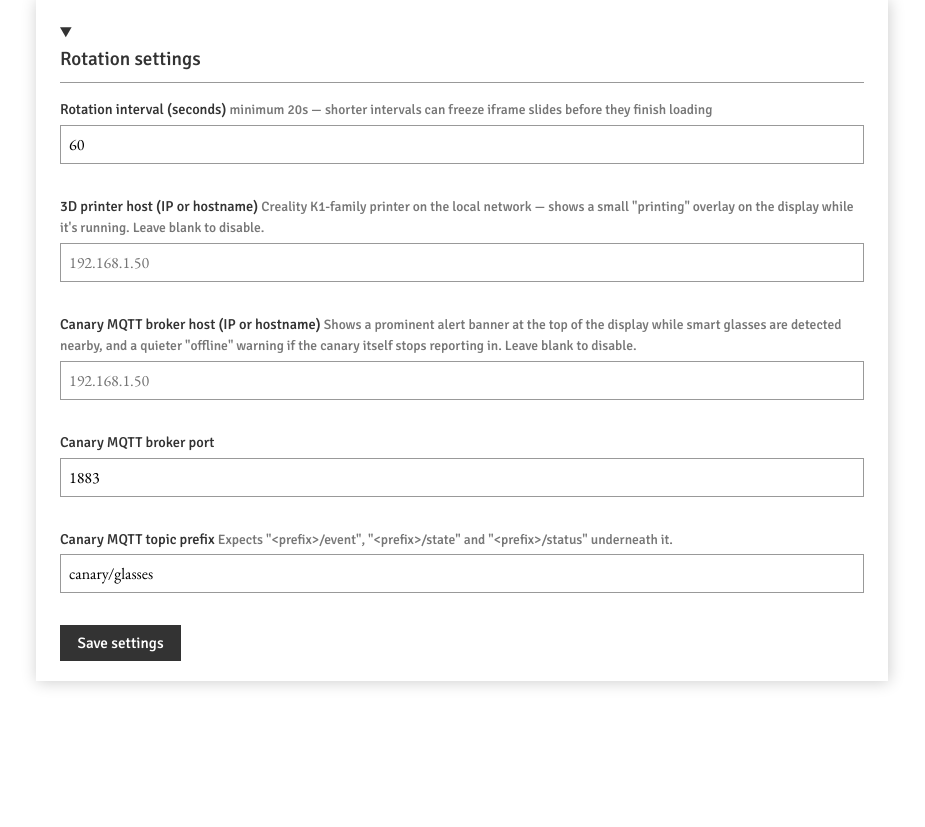
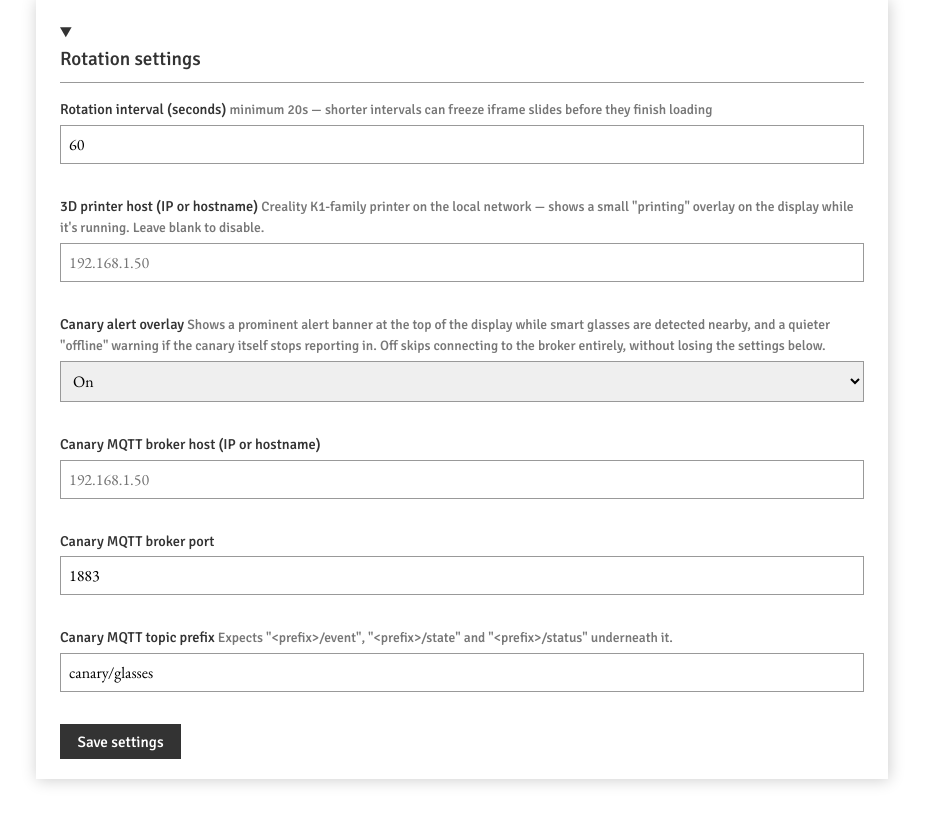
Before and after one commit to paulloth1/krautspaceTV, a FastAPI app: page / in a window 1280 px wide, after a click on "Rotation settings". Shown: the part 1042-1869 px from the top of the page, without its empty margins (178-1103 px from the left). Before the commit the page ends 1729 px from the top, so only its background shows below. Run offline with FastAPI, Linux system fonts and the light colour scheme; data comes from the database, SQL or seed files in the repository; data that the repository does not hold is empty.

Commit message:
Add an on/off toggle for the canary alert overlay
Previously the only way to disable it was clearing the broker host, which
throws away the rest of the config too. Now a dedicated canary_enabled
setting (defaulting to "yes", so existing configs keep working
unchanged) gates it - off skips connecting to the broker entirely rather
than just hiding the overlay client-side, and takes effect within
CONFIG_RECHECK_INTERVAL like any other settings change.

Co-Authored-By: Claude Sonnet 5 <noreply@anthropic.com>

```diff
--- a/backend/app.py
+++ b/backend/app.py
@@ -184,8 +184,12 @@ CANDY_DARK_CSS = """
 
 
 async def _canary_config() -> canary.CanaryConfig | None:
-    """Settings for canary.canary_listener_loop(), or None if unconfigured.
-    Re-read on every (re)connect attempt, not cached - see that function."""
+    """Settings for canary.canary_listener_loop(), or None if unconfigured or
+    switched off. Re-read on every (re)connect attempt, not cached - see that
+    function - so the toggle also takes effect within CONFIG_RECHECK_INTERVAL
+    of being flipped, not just on a service restart."""
+    if (await db.get_setting("canary_enabled", "yes")) != "yes":
+        return None
     host = (await db.get_setting("canary_mqtt_host", "")).strip()
     if not host:
         return None
@@ -554,6 +558,7 @@ async def admin(request: Request):
     slides = await db.list_slides()
     interval = await db.get_setting("rotation_interval_seconds", "60")
     printer_host = await db.get_setting("printer_host", "")
+    canary_enabled = await db.get_setting("canary_enabled", "yes")
     canary_mqtt_host = await db.get_setting("canary_mqtt_host", "")
     canary_mqtt_port = await db.get_setting("canary_mqtt_port", "1883")
     canary_topic_prefix = await db.get_setting("canary_topic_prefix", "canary/glasses")
@@ -566,6 +571,7 @@ async def admin(request: Request):
             "registry": REGISTRY,
             "rotation_interval": interval,
             "printer_host": printer_host,
+            "canary_enabled": canary_enabled,
             "canary_mqtt_host": canary_mqtt_host,
             "canary_mqtt_port": canary_mqtt_port,
             "canary_topic_prefix": canary_topic_prefix,
@@ -669,6 +675,7 @@ MIN_ROTATION_INTERVAL_SECONDS = 20
 async def update_settings(
     rotation_interval_seconds: str = Form(...),
     printer_host: str = Form(""),
+    canary_enabled: str = Form("yes"),
     canary_mqtt_host: str = Form(""),
     canary_mqtt_port: str = Form("1883"),
     canary_topic_prefix: str = Form("canary/glasses"),
@@ -680,6 +687,7 @@ async def update_settings(
     if value is not None and value >= MIN_ROTATION_INTERVAL_SECONDS:
         await db.set_setting("rotation_interval_seconds", str(value))
     await db.set_setting("printer_host", printer_host.strip())
+    await db.set_setting("canary_enabled", "no" if canary_enabled == "no" else "yes")
     await db.set_setting("canary_mqtt_host", canary_mqtt_host.strip())
     try:
         canary_port = int(canary_mqtt_port)
--- a/backend/templates/admin.html
+++ b/backend/templates/admin.html
@@ -232,12 +232,20 @@
           >
         </div>
         <div class="form-row">
-          <label for="canary_mqtt_host">
-            Canary MQTT broker host (IP or hostname)
+          <label for="canary_enabled">
+            Canary alert overlay
             <span class="field-hint">Shows a prominent alert banner at the top of the display while
             smart glasses are detected nearby, and a quieter "offline" warning if the canary itself
-            stops reporting in. Leave blank to disable.</span>
+            stops reporting in. Off skips connecting to the broker entirely, without losing the
+            settings below.</span>
           </label>
+          <select id="canary_enabled" name="canary_enabled">
+            <option value="yes" {% if canary_enabled == "yes" %}selected{% endif %}>On</option>
+            <option value="no" {% if canary_enabled == "no" %}selected{% endif %}>Off</option>
+          </select>
+        </div>
+        <div class="form-row">
+          <label for="canary_mqtt_host">Canary MQTT broker host (IP or hostname)</label>
           <input
             type="text"
             id="canary_mqtt_host"
--- a/pyproject.toml
+++ b/pyproject.toml
@@ -1,6 +1,6 @@
 [project]
 name = "krautspacetv"
-version = "0.5.1"
+version = "0.6.0"
 description = "Digital signage for the Krautspace hackerspace TV — FastAPI backend plus a Chromium kiosk display."
 readme = "README.md"
 requires-python = ">=3.11"
```
Also changed, not shown: tests/test_app.py (+27 -1 lines), 1 other file.
